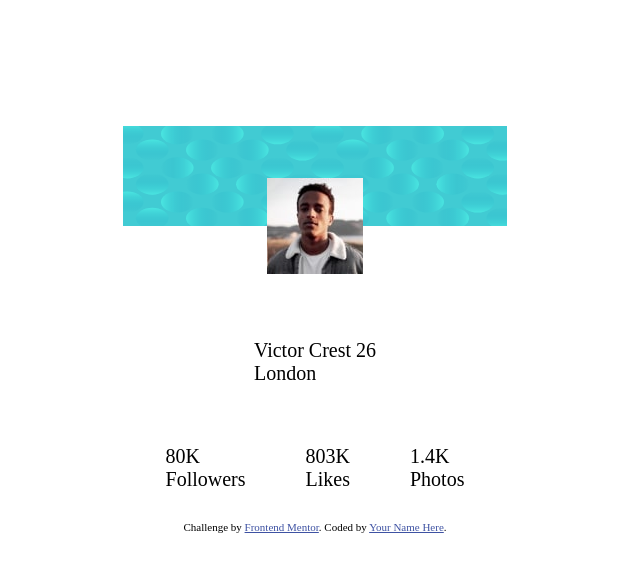
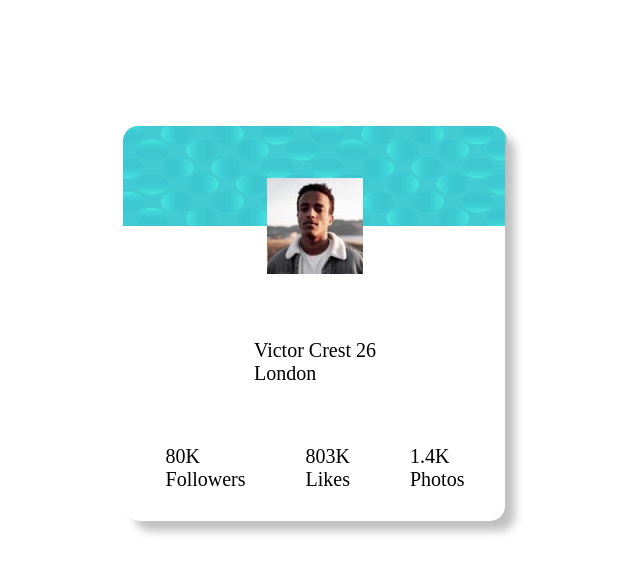
Before and after one commit to readwalkerchang/frontendmenter_Profile-card-component, a plain HTML site: page index.html in a window 1280 px wide. Shown: the whole page, without its empty margins (325-965 px from the left). Drawn offline with Linux system fonts and the light colour scheme.

Commit message:
feat: create border radius and nbox shadow

```diff
--- a/index.html
+++ b/index.html
@@ -49,9 +49,5 @@
 
 
 
-  <div class="attribution">
-    Challenge by <a href="https://www.frontendmentor.io?ref=challenge" target="_blank">Frontend Mentor</a>.
-    Coded by <a href="#">Your Name Here</a>.
-  </div>
 </body>
 </html>
--- a/style.css
+++ b/style.css
@@ -3,6 +3,8 @@
     margin-left: auto;
     margin-right: auto;
     width: 30%;
+    border-radius: 15px;
+    box-shadow: 10px 10px 10px rgb(192, 192, 192);;
 }
 
  .flex-container-card{
@@ -24,6 +26,7 @@
   }
 
   #avatar-bg{
+    border-radius: 15px;
     position: absolute;
     margin-left: auto;
     margin-right: auto;
```
